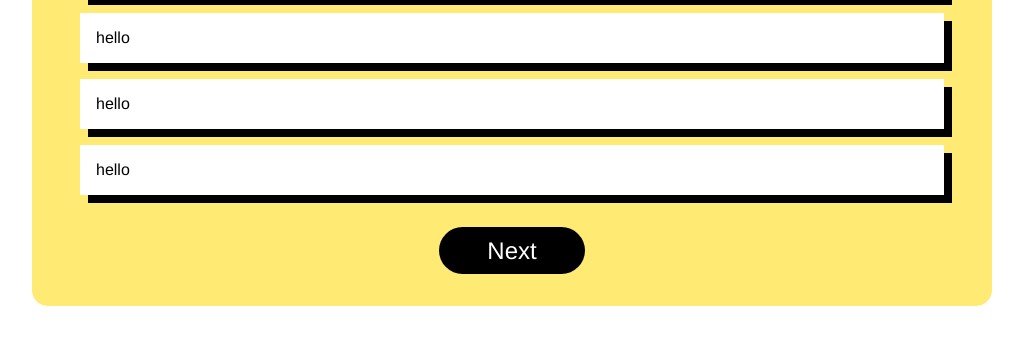
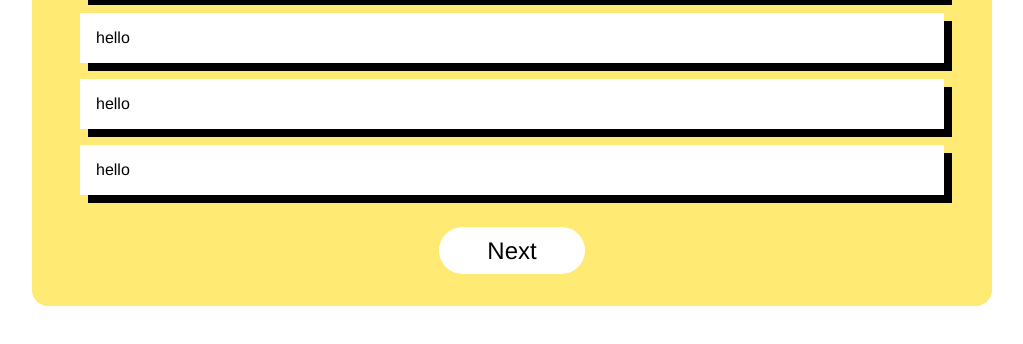
Before and after one commit to ayushstha123/quizapp, a plain HTML site: page index.html in a window 1280 px wide. In both pictures the pointer is over the button "Next". Shown: the part 404-748 px from the top of the page, without its empty margins (128-1151 px from the left). Drawn offline with Linux system fonts and the light colour scheme.

Commit message:
added button hover css

```diff
--- a/style.css
+++ b/style.css
@@ -77,8 +77,13 @@ button{
     border: none;
     border-radius: 2rem;
     margin: -1rem 0 1rem 0;
+}
+button:hover{
+    background-color: white;
+    color: black;
+    transition: 0.1s ease-out;
+}
 
-}
 
 
 @media (max-width:600px){
```
